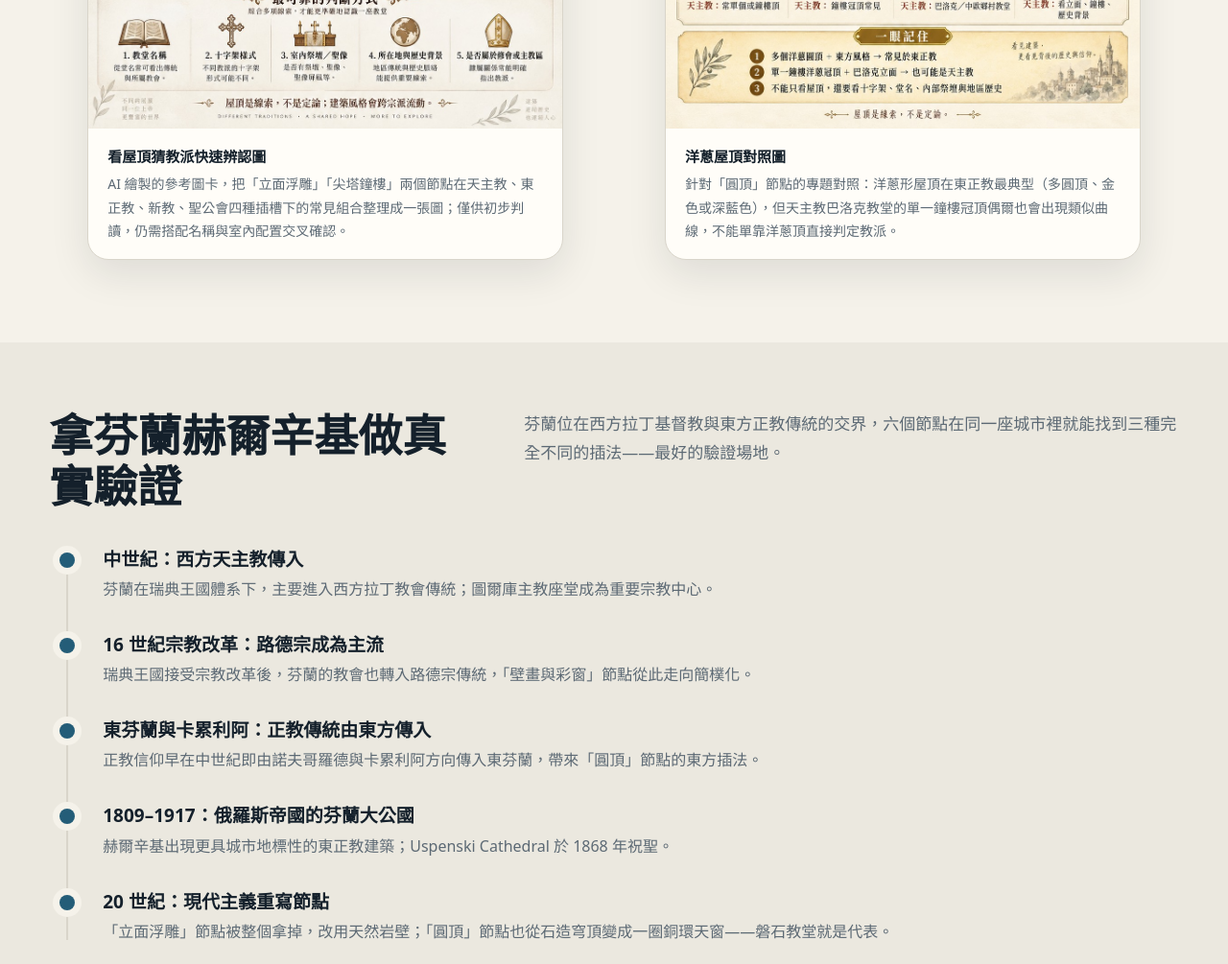
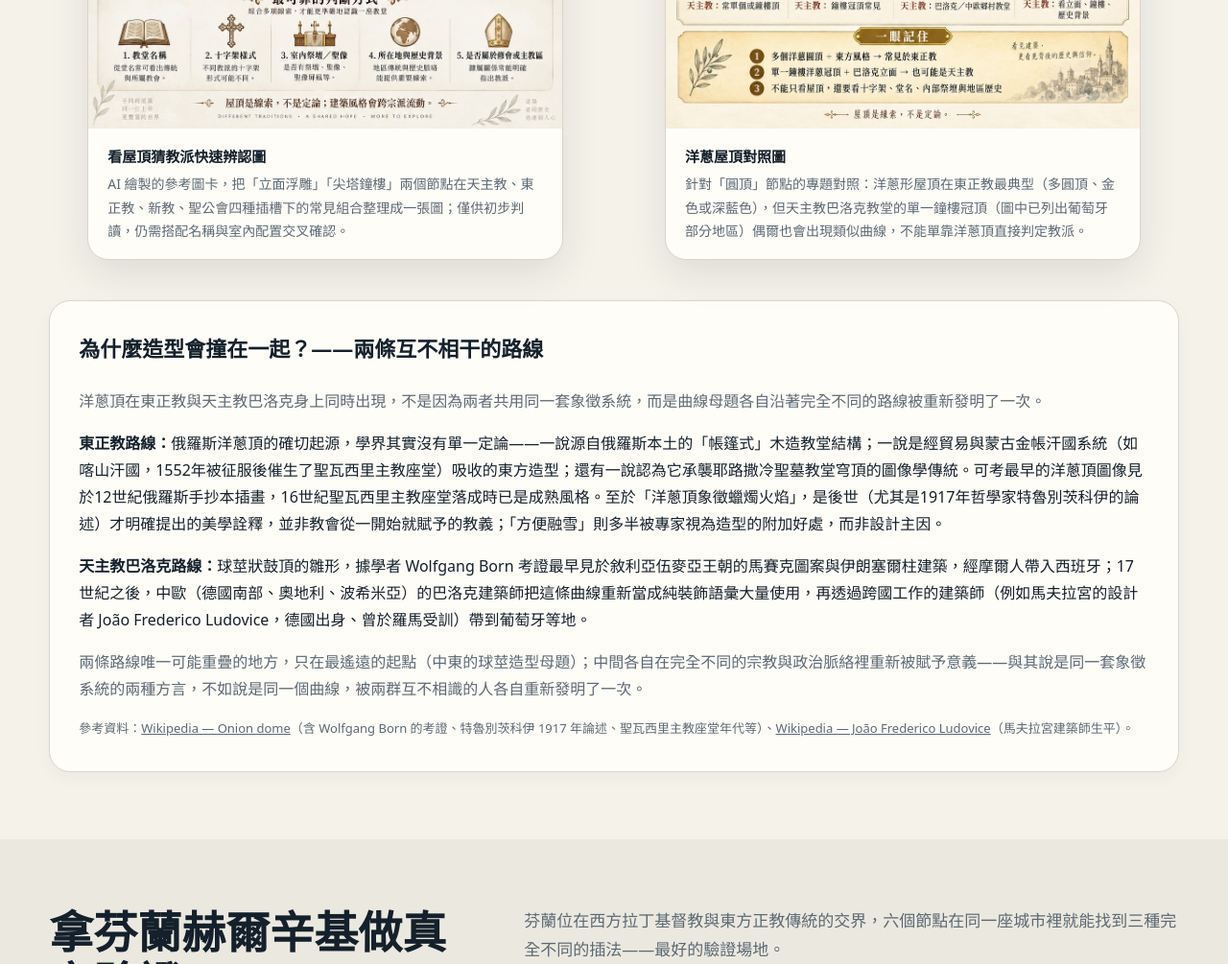
Before and after one commit to Maskywg/church-architecture-nodes, a plain HTML site: page index.html in a window 1280 px wide. Shown: the part 6460-7465 px from the top of the page at 96% size. Drawn offline with Linux system fonts and the light colour scheme.

Commit message:
docs: add sourced explanation for onion dome convergent origins
Explains why Orthodox onion domes and Catholic Baroque bulbous
cupolas look alike despite unrelated histories, with hedged claims
and citations (Wikipedia: Onion dome, João Frederico Ludovice).

```diff
--- a/index.html
+++ b/index.html
@@ -449,8 +449,17 @@ footer{padding:36px 0 54px;border-top:1px solid var(--line);color:var(--muted);f
       </figure>
       <figure class="chart-card">
         <img src="images/onion-dome.jpg" alt="洋蔥屋頂是什麼派：東正教 vs 天主教巴洛克對照圖">
-        <figcaption><b>洋蔥屋頂對照圖</b>針對「圓頂」節點的專題對照：洋蔥形屋頂在東正教最典型（多圓頂、金色或深藍色），但天主教巴洛克教堂的單一鐘樓冠頂偶爾也會出現類似曲線，不能單靠洋蔥頂直接判定教派。</figcaption>
+        <figcaption><b>洋蔥屋頂對照圖</b>針對「圓頂」節點的專題對照：洋蔥形屋頂在東正教最典型（多圓頂、金色或深藍色），但天主教巴洛克教堂的單一鐘樓冠頂（圖中已列出葡萄牙部分地區）偶爾也會出現類似曲線，不能單靠洋蔥頂直接判定教派。</figcaption>
       </figure>
+    </div>
+
+    <div class="schism" style="margin-top:26px">
+      <h3 style="margin-top:0;font-size:22px">為什麼造型會撞在一起？——兩條互不相干的路線</h3>
+      <p style="color:var(--muted)">洋蔥頂在東正教與天主教巴洛克身上同時出現，不是因為兩者共用同一套象徵系統，而是曲線母題各自沿著完全不同的路線被重新發明了一次。</p>
+      <p><b>東正教路線：</b>俄羅斯洋蔥頂的確切起源，學界其實沒有單一定論——一說源自俄羅斯本土的「帳篷式」木造教堂結構；一說是經貿易與蒙古金帳汗國系統（如喀山汗國，1552年被征服後催生了聖瓦西里主教座堂）吸收的東方造型；還有一說認為它承襲耶路撒冷聖墓教堂穹頂的圖像學傳統。可考最早的洋蔥頂圖像見於12世紀俄羅斯手抄本插畫，16世紀聖瓦西里主教座堂落成時已是成熟風格。至於「洋蔥頂象徵蠟燭火焰」，是後世（尤其是1917年哲學家特魯別茨科伊的論述）才明確提出的美學詮釋，並非教會從一開始就賦予的教義；「方便融雪」則多半被專家視為造型的附加好處，而非設計主因。</p>
+      <p><b>天主教巴洛克路線：</b>球莖狀鼓頂的雛形，據學者 Wolfgang Born 考證最早見於敘利亞伍麥亞王朝的馬賽克圖案與伊朗塞爾柱建築，經摩爾人帶入西班牙；17世紀之後，中歐（德國南部、奧地利、波希米亞）的巴洛克建築師把這條曲線重新當成純裝飾語彙大量使用，再透過跨國工作的建築師（例如馬夫拉宮的設計者 João Frederico Ludovice，德國出身、曾於羅馬受訓）帶到葡萄牙等地。</p>
+      <p style="color:var(--muted)">兩條路線唯一可能重疊的地方，只在最遙遠的起點（中東的球莖造型母題）；中間各自在完全不同的宗教與政治脈絡裡重新被賦予意義——與其說是同一套象徵系統的兩種方言，不如說是同一個曲線，被兩群互不相識的人各自重新發明了一次。</p>
+      <p class="schism-note">參考資料：<a href="https://en.wikipedia.org/wiki/Onion_dome" target="_blank" rel="noopener">Wikipedia — Onion dome</a>（含 Wolfgang Born 的考證、特魯別茨科伊 1917 年論述、聖瓦西里主教座堂年代等）、<a href="https://en.wikipedia.org/wiki/Jo%C3%A3o_Frederico_Ludovice" target="_blank" rel="noopener">Wikipedia — João Frederico Ludovice</a>（馬夫拉宮建築師生平）。</p>
     </div>
   </div>
 </section>
```
